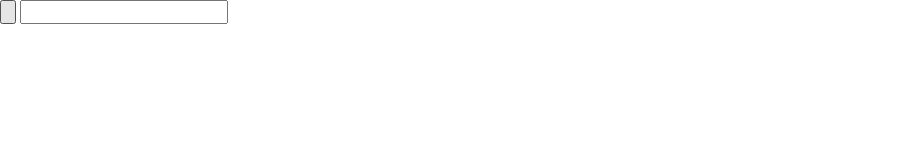
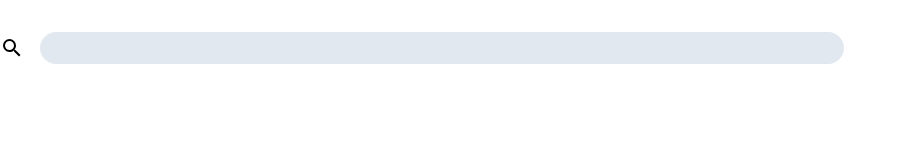
Before and after one commit to dzordzie/admin-dashboard, a plain HTML site: page index.html in a window 1280 px wide. Shown: the whole page, without its empty margins (0-907 px from the left). Drawn offline with Linux system fonts and the light colour scheme.

Commit message:
create and style search bar

```diff
--- a/css/index.css
+++ b/css/index.css
@@ -0,0 +1,32 @@
+
+.search-form {
+  display: flex;
+  height: 2rem;
+  margin-top: 2rem;
+}
+
+.search-button {
+  display: flex;
+  align-items: center;
+  border: none;
+  background: none;
+  margin: 0;
+  padding: 0;
+}
+
+.search-input {
+  border: none;
+  border-radius: 2rem;
+  background: none;
+  margin-left: 1rem;
+}
+
+.search-input, textarea {
+  background-color: #E2E8F0;
+  width: 50rem;
+}
+
+.search-button img {
+  height: 1.5rem;
+  width: auto;
+}
--- a/index.html
+++ b/index.html
@@ -12,9 +12,9 @@
 <body>
   <header>
     <div class="user-section">
-      <form action="">
-        <button type="submit"><img src="/img/magnify.svg" alt="search"></button>
-        <input type="text" name="search-bar">
+      <form action="" class="search-form">
+        <button class="search-button" type="submit"><img src="/img/magnify.svg" alt="search"></button>
+        <input type="text" name="search-bar" class="search-input">
       </form>
     </div>
   </header>
```
